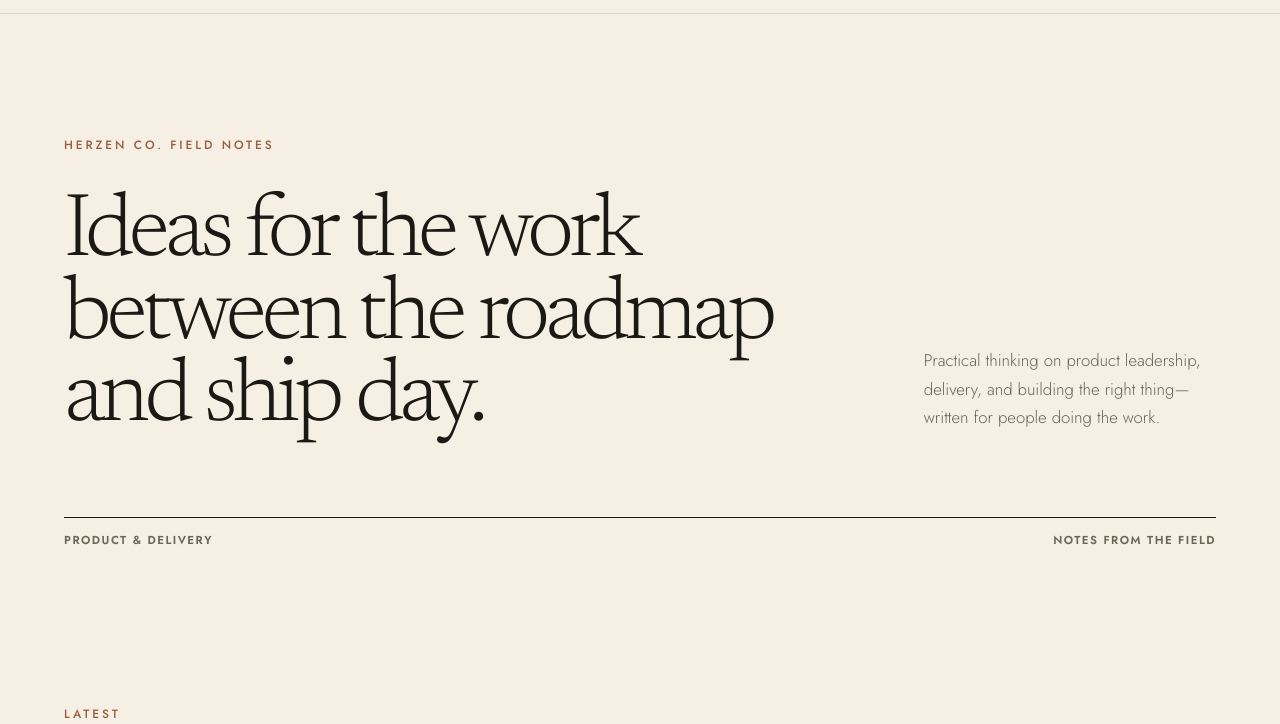
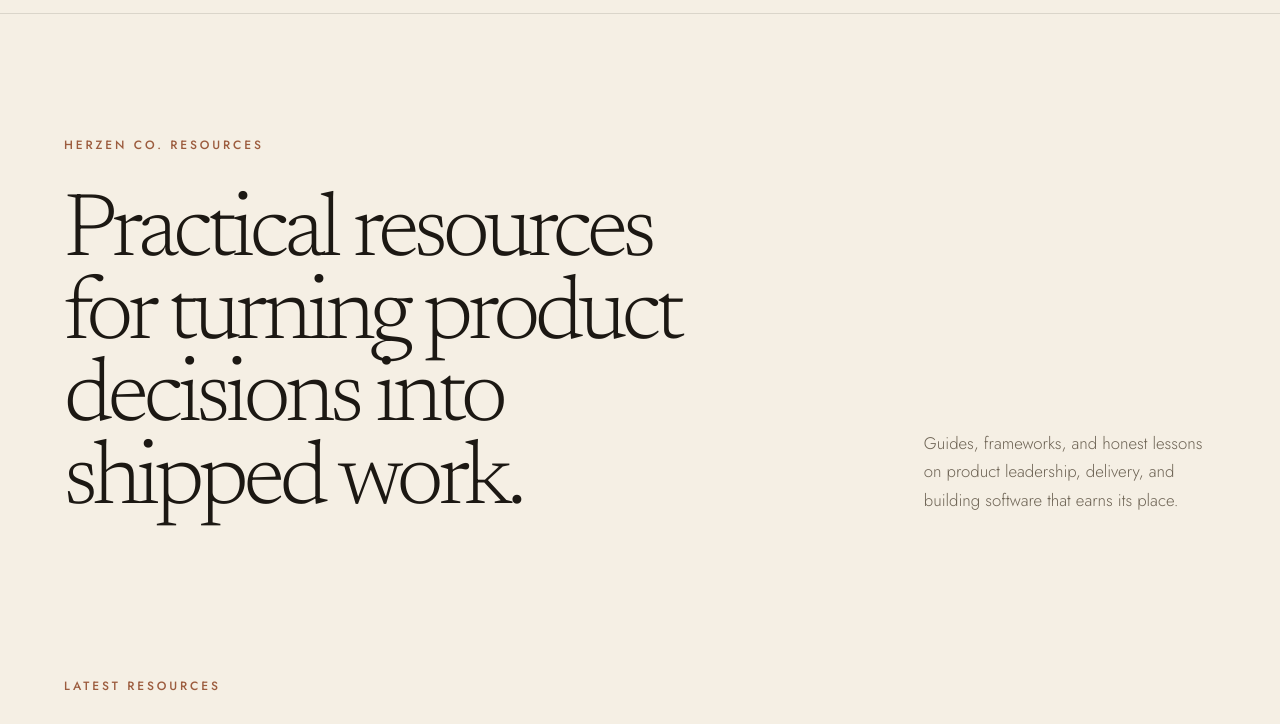
Before and after one commit to herzenco/herzen-co-unified, a website: page resources/index.html in a window 1280 px wide. Shown: the part 63-787 px from the top of the page. Drawn offline with Linux system fonts and the light colour scheme.

Commit message:
Refine Resources page copy

```diff
--- a/resources/index.html
+++ b/resources/index.html
@@ -24,14 +24,13 @@
     <main id="main">
       <section class="resources-masthead">
         <div class="container">
-          <p class="eyebrow">Herzen Co. field notes</p>
-          <div class="resources-title-row"><h1>Ideas for the work between the roadmap and ship day.</h1><p>Practical thinking on product leadership, delivery, and building the right thing—written for people doing the work.</p></div>
-          <div class="publication-rule" aria-label="Publication details"><span>Product &amp; delivery</span><span>Notes from the field</span></div>
+          <p class="eyebrow">Herzen Co. resources</p>
+          <div class="resources-title-row"><h1>Practical resources for turning product decisions into shipped work.</h1><p>Guides, frameworks, and honest lessons on product leadership, delivery, and building software that earns its place.</p></div>
         </div>
       </section>
       <section class="resources-latest" aria-labelledby="latest-stories-title">
         <div class="container">
-          <div class="resources-latest-header"><div><p class="eyebrow">Latest</p><h2 id="latest-stories-title">Notes from the Content Engine.</h2></div><p>Reviewed ideas on product leadership, delivery, and building useful software.</p></div>
+          <div class="resources-latest-header"><div><p class="eyebrow">Latest resources</p><h2 id="latest-stories-title">Tools and ideas you can use.</h2></div><p>Clear guidance for making better product decisions and moving meaningful work forward.</p></div>
           <!-- CONTENT_ENGINE_RESOURCES_START -->
           <div class="resources-empty"><p>No field notes have been published yet.</p></div>
           <!-- CONTENT_ENGINE_RESOURCES_END -->
```
